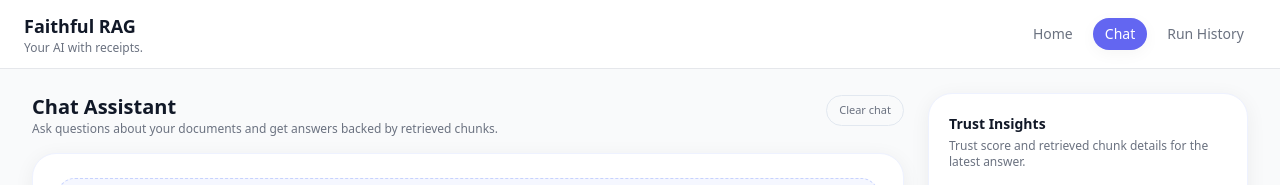
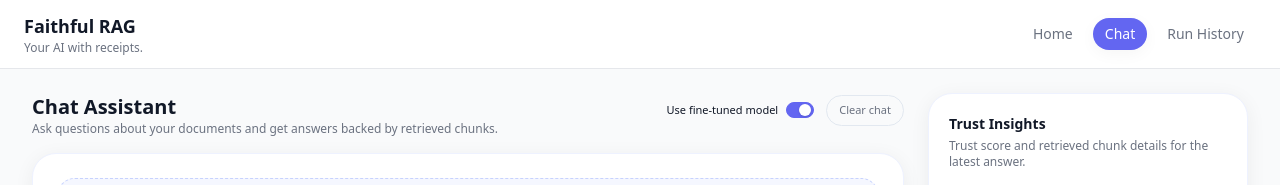
Before and after one commit to Anuraj235/rag-observable, a React app in the folder frontend/: page /chat in a window 1280 px wide. Shown: the top 185 px of the page. Built offline with nearby package versions, Linux system fonts and the light colour scheme; the HTML template or start-up script is replaced by a standard one.

Commit message:
Feat(UI): Implement finetuned model mode toggle

```diff
--- a/frontend/src/pages/ChatPage.tsx
+++ b/frontend/src/pages/ChatPage.tsx
@@ -67,6 +67,8 @@ type MessageMeta = {
   question?: string;
   /** Top-k used for this answer (for history page). */
   top_k?: number;
+  /** Which model actually produced this answer (base vs fine-tuned). */
+  model_used?: string | null;
 };
 
 type Message = {
@@ -87,6 +89,8 @@ type QueryResponse = {
     text: string;
     relevance: string;
   }[];
+  /** Returned by backend: name of model used (ft or base). */
+  model_used?: string | null;
 };
 
 const API_BASE = "http://localhost:8000";
@@ -108,6 +112,8 @@ const ChatPage: React.FC = () => {
   const [loading, setLoading] = useState(false);
   const [topK, setTopK] = useState<number>(3);
   const [showOffTopic, setShowOffTopic] = useState<boolean>(true);
+  /** Toggle: should we call the fine-tuned model or the base model? */
+  const [useFinetuned, setUseFinetuned] = useState<boolean>(true);
 
   // Track when we've loaded from storage so we don't overwrite it on first render
   const [initialized, setInitialized] = useState(false);
@@ -166,6 +172,7 @@ const ChatPage: React.FC = () => {
         latency_ms: m.meta?.latency_ms ?? null,
         top_k: m.meta?.top_k ?? null,
         chunks: m.meta?.chunks ?? [],
+        model_used: m.meta?.model_used ?? null,
         created_at: Date.now(),
       }));
 
@@ -195,7 +202,12 @@ const ChatPage: React.FC = () => {
       const res = await fetch(`${API_BASE}/api/query`, {
         method: "POST",
         headers: { "Content-Type": "application/json" },
-        body: JSON.stringify({ query: trimmed, top_k: topK }),
+        body: JSON.stringify({
+          query: trimmed,
+          top_k: topK,
+          // 🔑 tell backend whether to use fine-tuned model
+          use_finetuned: useFinetuned,
+        }),
       });
 
       if (!res.ok) {
@@ -215,6 +227,7 @@ const ChatPage: React.FC = () => {
           latency_ms: data.latency_ms ?? null,
           question: trimmed,
           top_k: topK,
+          model_used: data.model_used ?? null,
           chunks: (data.chunks ?? []).map((c) => ({
             source: c.source,
             chunk: c.chunk,
@@ -295,6 +308,12 @@ const ChatPage: React.FC = () => {
     }
   }
 
+  function formatModelUsed(model?: string | null) {
+    if (!model) return "Unknown model";
+    // You can customize this if you know your base vs FT names
+    return model;
+  }
+
   return (
     // 🔒 Lock whole layout to viewport height (minus navbar) and prevent page scroll
     <main className="h-[calc(100vh-64px)] bg-bg px-8 py-6 flex gap-6 overflow-hidden">
@@ -310,6 +329,29 @@ const ChatPage: React.FC = () => {
             </p>
           </div>
 
+          <div className="flex items-center gap-3">
+            {/* Fine-tuned toggle */}
+            <label className="flex items-center gap-2 text-[11px] text-textMuted cursor-pointer">
+              <span className="font-medium text-textDark">Use fine-tuned model</span>
+              <button
+                type="button"
+                onClick={() => setUseFinetuned((prev) => !prev)}
+                className={[
+                  "relative inline-flex h-4 w-7 items-center rounded-full border transition",
+                  useFinetuned
+                    ? "bg-primary border-primary"
+                    : "bg-slate-200 border-slate-300",
+                ].join(" ")}
+              >
+                <span
+                  className={[
+                    "inline-block h-3 w-3 transform rounded-full bg-white shadow transition",
+                    useFinetuned ? "translate-x-3" : "translate-x-0.5",
+                  ].join(" ")}
+                />
+              </button>
+            </label>
+
             {/* Clear chat button */}
             <button
               type="button"
@@ -318,6 +360,7 @@ const ChatPage: React.FC = () => {
             >
               Clear chat
             </button>
+          </div>
         </div>
 
         {/* Chat container */}
@@ -545,7 +588,7 @@ const ChatPage: React.FC = () => {
           </div>
 
           {/* Rebuild index button */}
-          <div className="mt-4">
+          <div className="mt-4 flex items-center justify-between">
             <button
               onClick={async () => {
                 const ok = confirm(
@@ -570,6 +613,15 @@ const ChatPage: React.FC = () => {
             >
               Rebuild Index
             </button>
+
+            {lastMeta && (
+              <div className="text-[10px] text-textMuted text-right">
+                <div className="font-medium text-textDark">Model used</div>
+                <div className="truncate max-w-[150px]">
+                  {formatModelUsed(lastMeta.model_used)}
+                </div>
+              </div>
+            )}
           </div>
 
           {/* Only show metrics + legend when we have a last answer */}
```
Lines whose indentation alone changed are shown as unchanged.
